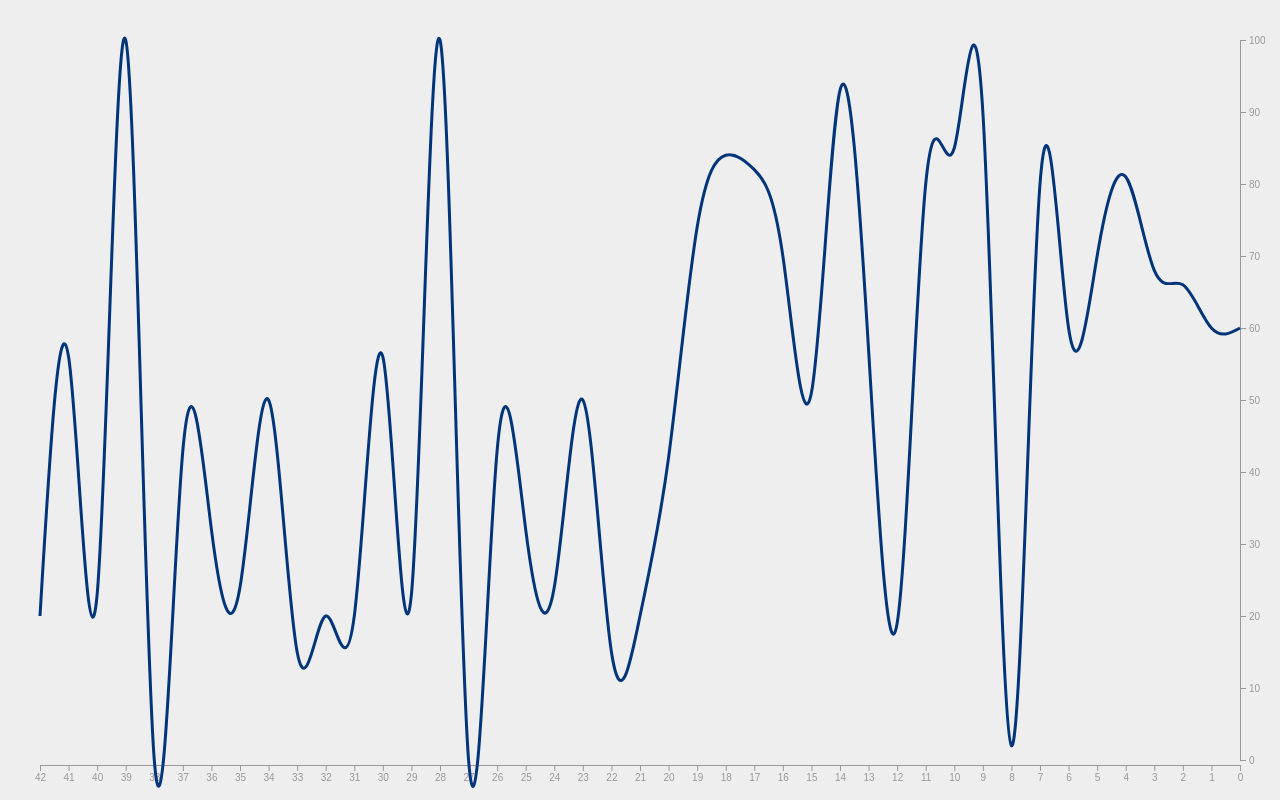
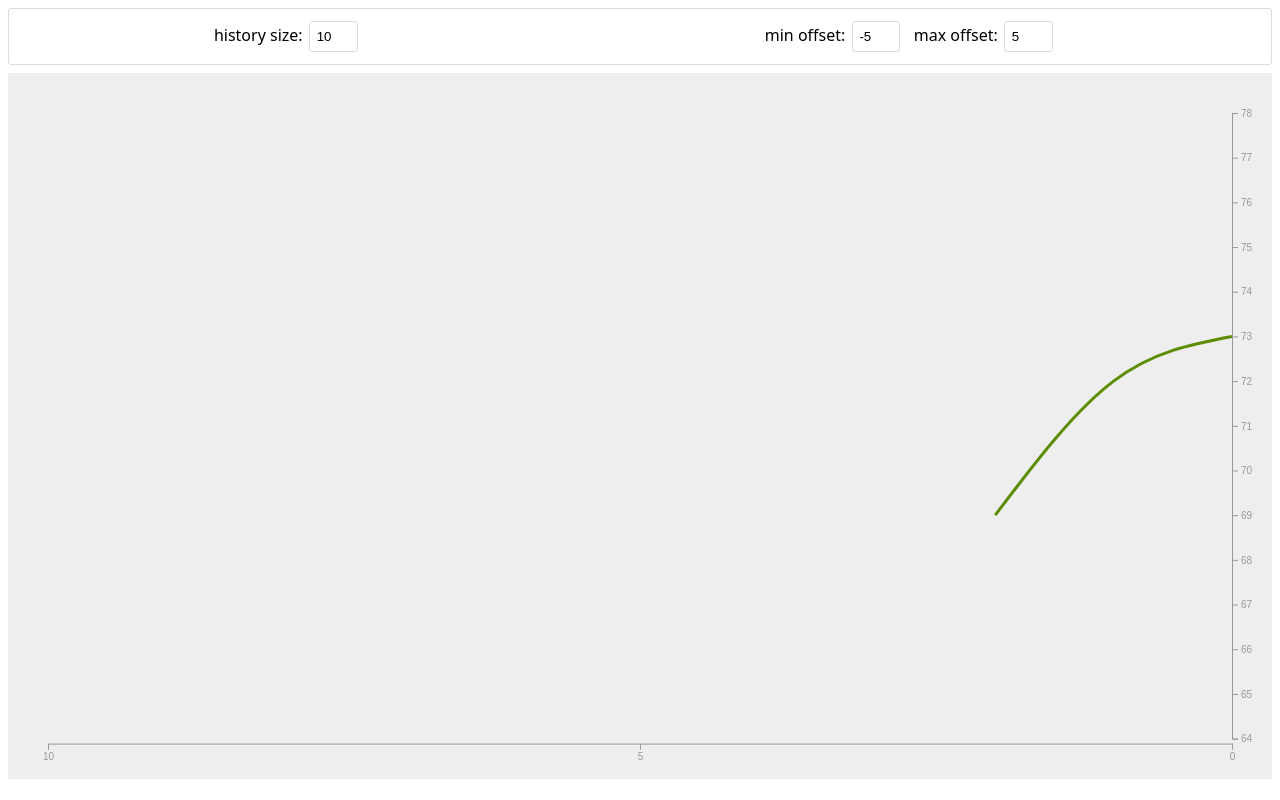
Before and after one commit to danieltkach/line-basic, a React (Vite) app: page / in a window 1280 px wide. Built offline with nearby package versions, Linux system fonts and the light colour scheme.

Commit message:
HistoryChart component

```diff
--- a/package.json
+++ b/package.json
@@ -9,7 +9,8 @@
   "dependencies": {
     "d3": "^6.2.0",
     "react": "^17.0.2",
-    "react-dom": "^17.0.2"
+    "react-dom": "^17.0.2",
+    "styled-components": "^5.3.3"
   },
   "devDependencies": {
     "@vitejs/plugin-react": "^1.0.7",
--- a/src/App.jsx
+++ b/src/App.jsx
@@ -1,25 +1,22 @@
 import { useState, useEffect } from 'react';
-import { D3Line } from "./D3Line"
+import { HistoryChart } from './HistoryChart';
 
 const appStyles = { height: '100vh' };
 
 export const App = () => {
-	const [D3LineData, setD3LineData] = useState([20, 15, 50, 24, 32, 43, 0, 100, 23, 56, 20,	20, 15, 50, 24, 32, 43, 0, 100, 23, 56, 20]);
+	const [data, setData] = useState(null);
 
 	useEffect(() => {
 		const timer1 = setInterval(() => {
-			let newData = [...D3LineData];
-			if (newData.length > 50) newData.pop();
-			newData.unshift(Math.round(Math.random() * 100));
-			setD3LineData(newData);
-		}, 250);
+			setData(Math.round(Math.random() * 10 + 65));
+		}, 1000);
 
 		return () => clearInterval(timer1);
-	}, [D3LineData]);
+	}, []);
 
 	return (
 		<div className="App" style={appStyles}>
-			<D3Line data={D3LineData} />
+			<HistoryChart data={data} />
 		</div>
 	)
 }
--- a/src/D3Line.jsx
+++ /dev/null
@@ -1,90 +0,0 @@
-import { useState, useEffect, useRef } from 'react';
-import * as d3 from 'd3';
-
-const useResizeObserver = (ref) => {
-	const [dimensions, setDimensions] = useState(null);
-
-	useEffect(() => {
-		const resizeObserver = new ResizeObserver(entries => {
-			const { width, height } = entries[0].contentRect;
-			setDimensions({ width, height });
-		});
-		resizeObserver.observe(ref.current);
-
-		return () => resizeObserver.unobserve(ref.current);
-	}, [ref]);
-
-	return dimensions;
-}
-
-export const D3Line = ({ data }) => {
-	const containerRef = useRef();
-	const dimensions = useResizeObserver(containerRef);
-	const svgRef = useRef();
-
-	useEffect(() => {
-		if (!dimensions) return;
-
-		const verticalMargin = 40;
-		const horizontalMargin = 40;
-		const svgWidth = dimensions.width - horizontalMargin;
-		const svgHeight = dimensions.height - verticalMargin;
-
-		const svg = d3.select(svgRef.current)
-			.attr('width', svgWidth + horizontalMargin)
-			.attr('height', svgHeight + verticalMargin)
-			.style('background', "#eee");
-
-		const xScale = d3.scaleLinear()
-			.domain([data.length - 1, 0])
-			.range([0, svgWidth - horizontalMargin]);
-
-		const yScale = d3.scaleLinear()
-			.domain([0, 100])
-			.range([svgHeight - verticalMargin, 0]);
-
-		const colorScale = d3.scaleLinear()
-			.domain([50, 100])
-			.range(['green', 'red']);
-
-		const line1 = d3.line()
-			.x((v, i) => xScale(i))
-			.y(yScale)
-			.curve(d3.curveNatural);
-
-		const xAxis = d3.axisBottom(xScale).ticks(data.length);
-		svg.select('.x-axis')
-			.style('transform', `translate(${horizontalMargin}px, ${svgHeight + 5}px)`)
-			.call(xAxis);
-
-		const yAxis = d3.axisRight(yScale);
-		svg.select('.y-axis')
-			.style('transform', `translate(${svgWidth}px, ${verticalMargin}px)`)
-			.call(yAxis);
-
-		svg.selectAll('.domain').style('stroke', '#999');
-		svg.selectAll('.tick line').style('stroke', '#999');
-		svg.selectAll('.tick text').style('fill', '#999').style('stroke', 'none');
-
-		svg
-			.selectAll('.line')
-			.data([data])
-			.join('path')
-			.attr('class', 'line')
-			.attr('d', line1)
-			.attr('stroke', d => '#00357a')
-			// .attr('stroke', d => colorScale(d[0]))
-			.attr('fill', 'none')
-			.attr('stroke-width', 3)
-			.style('transform', `translate(${horizontalMargin}px, ${verticalMargin}px)`)
-	}, [data]);
-
-	return (
-		<div ref={containerRef} className="D3Line" style={{ display: 'flex', alignItems: 'stretch', height: '100%'}}>
-			<svg ref={svgRef} style={{ display: 'block', width: '100%' }}>
-				<g className="x-axis" />
-				<g className="y-axis" />
-			</svg>
-		</div>
-	)
-}
--- /dev/null
+++ b/src/HistoryChart.jsx
@@ -0,0 +1,155 @@
+import { useState, useEffect, useRef } from 'react';
+import styled from 'styled-components';
+import * as d3 from 'd3';
+
+const useResizeObserver = (ref) => {
+	const [dimensions, setDimensions] = useState(null);
+
+	useEffect(() => {
+		const resizeObserver = new ResizeObserver(entries => {
+			const { width, height } = entries[0].contentRect;
+			setDimensions({ width, height });
+		});
+		resizeObserver.observe(ref.current);
+
+		return () => resizeObserver.unobserve(ref.current);
+	}, [ref]);
+
+	return dimensions;
+}
+
+export const HistoryChart = ({ data }) => {
+	const [historicData, setHistoricData] = useState([]);
+	const [scaleMinDelta, setScaleMinDelta] = useState(-5);
+	const [scaleMaxDelta, setScaleMaxDelta] = useState(5);
+	const [historySize, setHistorySize] = useState(10);
+	const containerRef = useRef();
+	const dimensions = useResizeObserver(containerRef);
+	const svgRef = useRef();
+
+	useEffect(() => {
+		if (!dimensions || !historicData) return;
+
+		let newData = [...historicData];
+		if (newData.length > historySize) newData.pop();
+		newData.unshift(data);
+		setHistoricData(newData);
+
+		const verticalMargin = 40;
+		const horizontalMargin = 40;
+		const svgWidth = dimensions.width - horizontalMargin;
+		const svgHeight = dimensions.height - verticalMargin;
+
+		const svg = d3.select(svgRef.current)
+			.attr('width', svgWidth + horizontalMargin)
+			.attr('height', svgHeight + verticalMargin)
+			.style('background', "#eee");
+
+		const xScale = d3.scaleLinear()
+			.domain([historySize, 0])
+			.range([0, svgWidth - horizontalMargin]);
+
+		const yDomain = [d3.min(historicData) + scaleMinDelta, d3.max(historicData) + scaleMaxDelta];
+		const yScale = d3.scaleLinear()
+			.domain(yDomain)
+			.range([svgHeight - verticalMargin, 0]);
+
+		const colorScale = d3.scaleLinear()
+			.domain(yDomain)
+			.range(['orange', 'green']);
+
+		const line1 = d3.line()
+			.x((v, i) => xScale(i))
+			.y(yScale)
+			.curve(d3.curveNatural);
+
+		const xAxis = d3.axisBottom(xScale).ticks(historicData.length);
+		svg.select('.x-axis')
+			.style('transform', `translate(${horizontalMargin}px, ${svgHeight + 5}px)`)
+			.call(xAxis);
+
+		const yAxis = d3.axisRight(yScale);
+		svg.select('.y-axis')
+			.style('transform', `translate(${svgWidth}px, ${verticalMargin}px)`)
+			.call(yAxis);
+
+		svg.selectAll('.domain').style('stroke', '#999');
+		svg.selectAll('.tick line').style('stroke', '#999');
+		svg.selectAll('.tick text').style('fill', '#999').style('stroke', 'none');
+
+		svg
+			.selectAll('.line')
+			.data([historicData])
+			.join('path')
+			.attr('class', 'line')
+			.attr('d', line1)
+			// .attr('stroke', d => '#00357a')
+			.attr('stroke', d => colorScale(d[0]))
+			.attr('fill', 'none')
+			.attr('stroke-width', 3)
+			.style('transform', `translate(${horizontalMargin}px, ${verticalMargin}px)`)
+	}, [data]);
+
+	return (
+		<Container>
+			<Toolbar>
+				<div>
+					<label>
+						<span>history size:</span>
+						<input type="number" step={1} min={2} max={999} value={historySize} onChange={(e) => setHistorySize(+e.target.value)} />
+					</label>
+				</div>
+				<div>
+					<label>
+						<span>min offset:</span>
+						<input type="number" step={1} max={0} value={scaleMinDelta} onChange={(e) => setScaleMinDelta(+e.target.value)} />
+					</label>
+					<label>
+						<span>max offset:</span>
+						<input type="number" step={1} min={0} value={scaleMaxDelta} onChange={(e) => setScaleMaxDelta(+e.target.value)} />
+					</label>
+				</div>
+			</Toolbar>
+
+			<div ref={containerRef} style={{ display: 'flex', alignItems: 'stretch', height: '90%' }}>
+				<svg ref={svgRef} style={{ display: 'block', width: '100%' }}>
+					<g className="x-axis" />
+					<g className="y-axis" />
+				</svg>
+			</div>
+
+		</Container>
+	)
+}
+
+const Container = styled.div`
+	display: flex;
+	flex-direction: column;
+	padding: 0.5em;
+	height: 100%;
+  box-sizing: border-box;
+	font-family: system-ui;
+`;
+
+const Toolbar = styled.div`
+	height: 5%;
+	padding: 0.5em;
+	display: flex;
+	justify-content: space-around;
+	align-items: center;
+	border: 1px solid #ddd;
+	border-radius: 3px;
+	margin-bottom: 0.5em;
+	span {
+		margin-right: 0.4em;
+	}
+
+	input {
+		border-radius: 3px;
+		outline: none;
+		border: 1px solid #ddd;
+		width: 2.5em;
+		margin-right: 1em;
+		padding: 0.5em;
+	}
+`;
```
Also changed, not shown: 1 other file (tests, documents, lock files or other folders).
